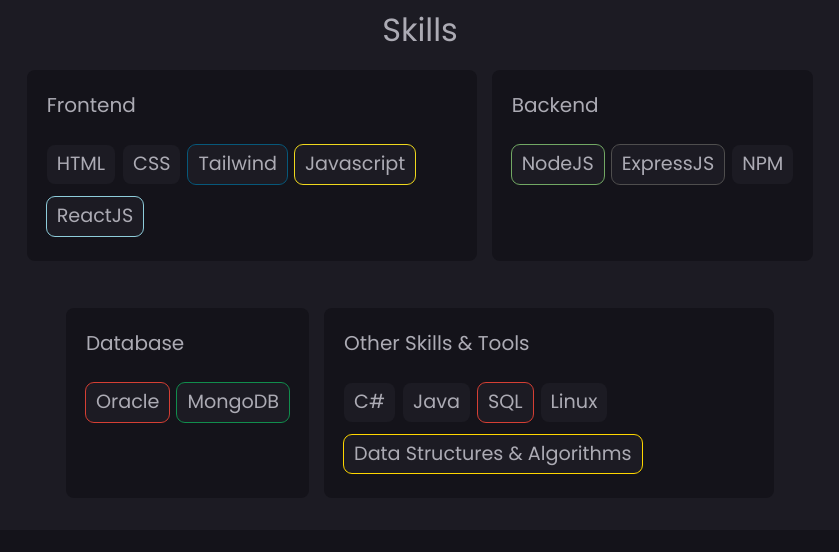
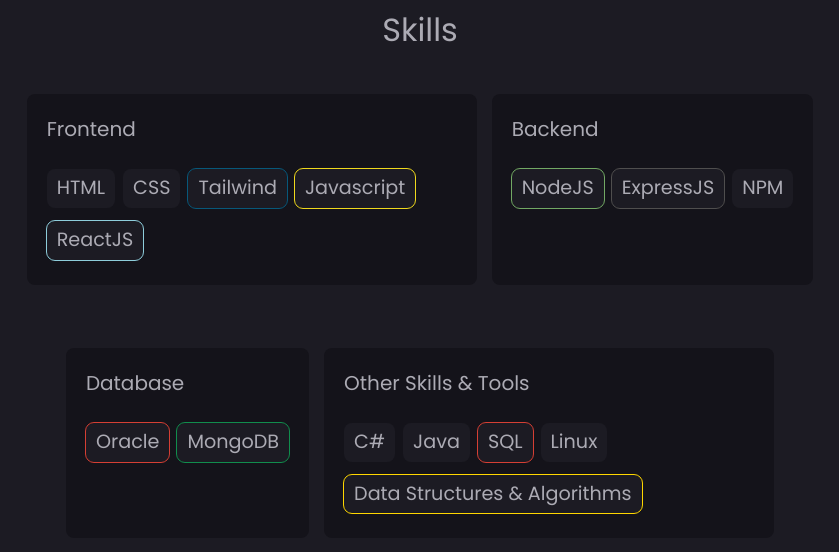
Before and after one commit to rdsingh120/portfolio, a React (Vite) app: page / in a window 1280 px wide. Shown: the part 1030-1582 px from the top of the page, without its empty margins (344-1183 px from the left). Before the commit the page ends 1560 px from the top, so only its background shows below. Built offline with nearby package versions, Linux system fonts and the light colour scheme; no server answers.

Commit message:
updated css

```diff
--- a/src/components/Skills/Skills.css
+++ b/src/components/Skills/Skills.css
@@ -14,7 +14,7 @@
   padding: 20px;
   max-width: 450px;
   border-radius: .5rem;
-  margin-bottom: 2rem;
+  margin: 1.5rem 0;
 }
 
 .skill-list {
```
